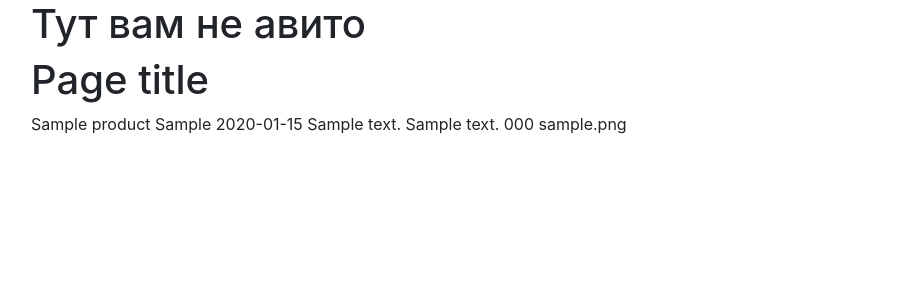
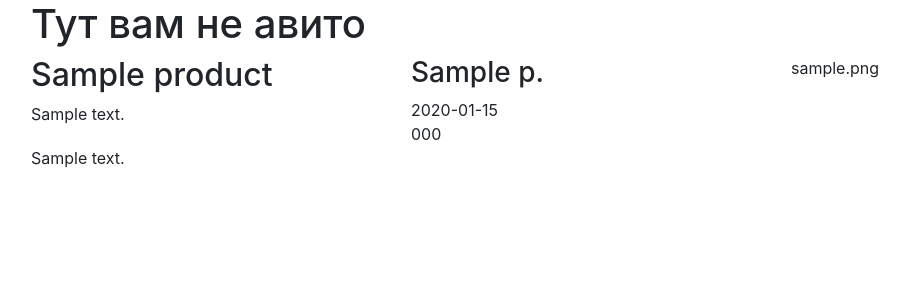
Before and after one commit to JevIv/learn_project, a Flask app: page /ad_page/1 in a window 1280 px wide. Shown: the top 300 px of the page, without its empty margins (54-963 px from the left). Run offline with Flask 2, Linux system fonts and the light colour scheme; tables that the repository leaves empty hold one stand-in row (values such as "Sample post"); some libraries are stand-ins or nearby versions.

Commit message:
change ad_page template

```diff
--- a/learn_project/templates/ad_page.html
+++ b/learn_project/templates/ad_page.html
@@ -14,16 +14,23 @@
     <div class="container">
     <h1>Тут вам не авито</h1>
         <div class="row">
-            <div class="col-12">
-                <h1>Page title</h1>
-                {{ad_items.name}}
-                {{ad_items.price}}
-                {{ad_items.date}}
+            <div class="col-4">
+                <h2>{{ad_items.name}}</h2>
                 {{ad_items.text}}
-                {{ad_items.address}}
-                {{ad_items.ad_number}}
-                {{ad_items.images_urls}}
             </div>
+            <div class="col-4">
+              <h3>{{ad_items.price}} р. </h3>
+              {{ad_items.date}} <br>
+              {{ad_items.ad_number}}
+            </div>
+            <div class="col-4">
+              {{ad_items.images_urls}}
+            </div>
+        </div>
+        <div class="row">
+          <div class="col-4">
+            {{ad_items.address}}
+          </div>
         </div>
     </div>
 
```
